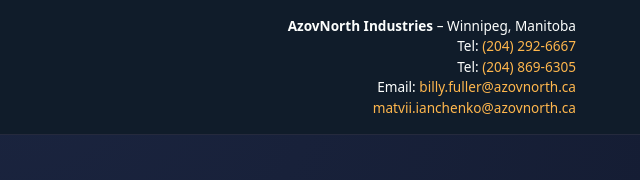
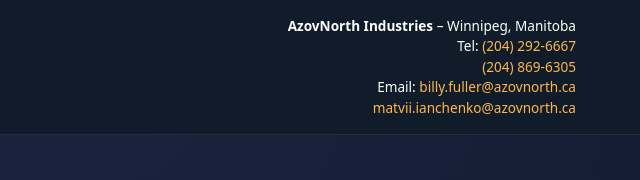
Before and after one commit to azovnorth/website, a plain HTML site: page index.html in a window 1280 px wide. Shown: the top 180 px of the page, 640-1280 px from the left. Drawn offline with Linux system fonts and the light colour scheme.

Commit message:
Update index.html

```diff
--- a/index.html
+++ b/index.html
@@ -312,7 +312,7 @@
     <div class="contact-mini">
   <div><strong>AzovNorth Industries</strong> – Winnipeg, Manitoba</div>
   <div>Tel: <a href="tel:+12042926667">(204) 292-6667</a></div>
-  <div>Tel: <a href="tel:+12048696305">(204) 869-6305</a></div>
+  <div><a href="tel:+12048696305">(204) 869-6305</a></div>
   <div>Email: <a href="mailto:billy.fuller@azovnorth.ca">billy.fuller@azovnorth.ca</a></div>
   <div><a href="mailto:matvii.ianchenko@azovnorth.ca">matvii.ianchenko@azovnorth.ca</a></div>
 </div>
```
